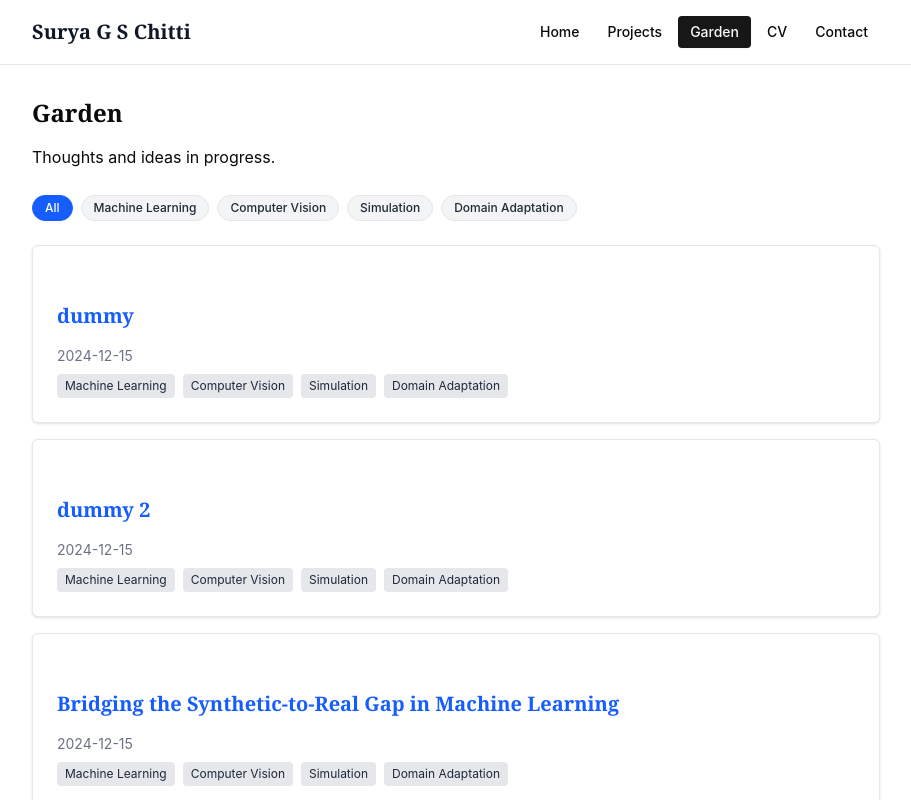
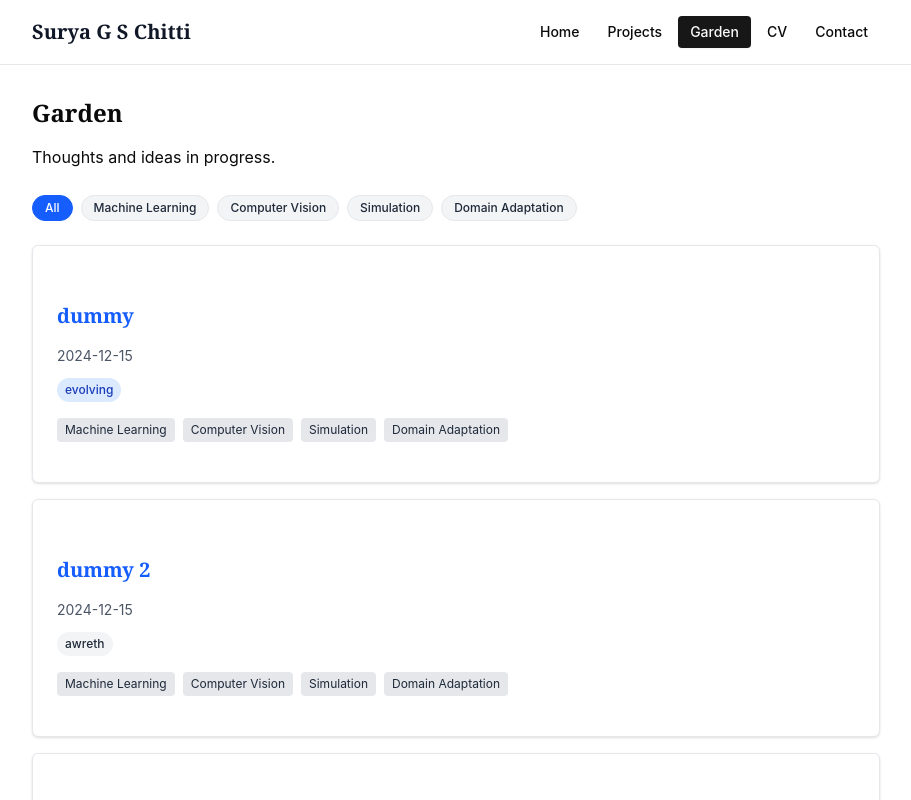
Before and after one commit to codechitti216/codechitti216.github.io, a React (Vite) app: page /garden in a window 1280 px wide. Shown: the top 800 px of the page, without its empty margins (184-1095 px from the left). Built offline with nearby package versions, Linux system fonts and the light colour scheme.

Commit message:
Status Functionality Added

```diff
--- a/src/pages/Garden.jsx
+++ b/src/pages/Garden.jsx
@@ -1,6 +1,21 @@
 import { useState } from 'react';
 import { Link } from 'react-router-dom';
 import { loadGardenPosts } from '../lib/loadGarden';
+
+function getStatusColor(status) {
+  switch (status) {
+    case 'evolving':
+      return 'bg-blue-100 text-blue-800';
+    case 'active':
+      return 'bg-green-100 text-green-800';
+    case 'growing':
+      return 'bg-yellow-100 text-yellow-800';
+    case 'mature':
+      return 'bg-purple-100 text-purple-800';
+    default:
+      return 'bg-gray-100 text-gray-800';
+  }
+}
 
 export default function Garden() {
   const gardenData = loadGardenPosts();
@@ -49,13 +64,27 @@ export default function Garden() {
       <section className="grid gap-4">
         {filteredEntries.map((entry) => (
           <article key={entry.id} className="content-card">
-            <h2 className="text-xl font-semibold">
-              <Link to={`/garden/${entry.id}`} className="hover:underline text-blue-600">
-                {entry.title}
-              </Link>
-            </h2>
-            <p className="text-sm text-gray-500">{entry.date}</p>
-            <div className="flex flex-wrap gap-2 mt-2">
+            <div className="flex flex-col md:flex-row md:items-start md:justify-between mb-4">
+              <div className="flex-1">
+                <h2 className="text-xl font-semibold">
+                  <Link to={`/garden/${entry.id}`} className="hover:underline text-blue-600">
+                    {entry.title}
+                  </Link>
+                </h2>
+                <div className="flex items-center space-x-4 text-sm text-gray-600 mb-3">
+                  <span>{entry.date}</span>
+                </div>
+              </div>
+              <div className="flex items-center space-x-2">
+                <span
+                  className={`px-2 py-1 rounded-full text-xs font-medium ${getStatusColor(entry.status)}`}
+                  title={entry.status}
+                >
+                  {entry.status}
+                </span>
+              </div>
+            </div>
+            <div className="flex flex-wrap gap-2 mt-2 mb-4">
               {entry.tags.map((tag) => (
                 <span
                   key={tag}
```
